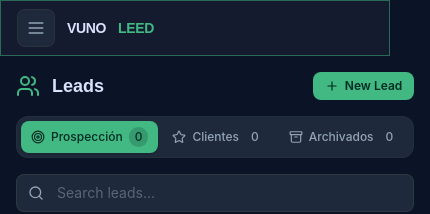
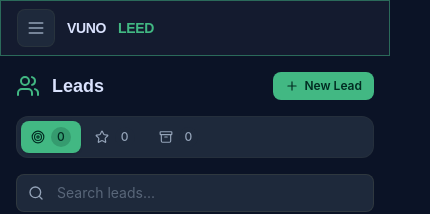
Before and after one commit to VunotekCore/vuno-app-leeds, a Vue app in the folder frontend/: page /leads in a window 390 px wide. Shown: the top 214 px of the page, 430 px wide, since content can reach past the window. Built offline with nearby package versions, Linux system fonts and the light colour scheme; no server answers; sample sign-in values are in the browser's storage.

Commit message:
feat: mobile tabs show only icons, text hidden below sm breakpoint
- Tab text (Prospección, Clientes, Archivados) hidden on < sm
- title attribute added to each button for tooltip on hover/long-press
- Icons + count badges always visible

```diff
--- a/frontend/src/views/LeadsView.vue
+++ b/frontend/src/views/LeadsView.vue
@@ -217,13 +217,14 @@ onMounted(() => {
     <div class="flex items-center gap-1 bg-surface-charcoal rounded-xl p-1 w-full overflow-x-auto border border-outline-variant/20">
       <button
         @click="handleTabChange('prospecting')"
+        title="Prospección"
         class="flex items-center gap-1.5 sm:gap-2 px-2.5 sm:px-4 py-1.5 sm:py-2 rounded-lg text-xs sm:text-sm font-medium transition cursor-pointer whitespace-nowrap"
         :class="activeTab === 'prospecting'
           ? 'bg-vue-green text-forest-deep shadow-sm'
           : 'text-slate-text hover:text-on-surface'"
       >
         <Target class="w-3.5 h-3.5 sm:w-4 sm:h-4" />
-        Prospección
+        <span class="hidden sm:inline">Prospección</span>
         <span
           class="text-xs px-1.5 py-0.5 rounded-full"
           :class="activeTab === 'prospecting' ? 'bg-forest-deep/20 text-forest-deep' : 'bg-surface-charcoal text-slate-text'"
@@ -233,13 +234,14 @@ onMounted(() => {
       </button>
       <button
         @click="handleTabChange('clients')"
+        title="Clientes"
         class="flex items-center gap-1.5 sm:gap-2 px-2.5 sm:px-4 py-1.5 sm:py-2 rounded-lg text-xs sm:text-sm font-medium transition cursor-pointer whitespace-nowrap"
         :class="activeTab === 'clients'
           ? 'bg-vue-green text-forest-deep shadow-sm'
           : 'text-slate-text hover:text-on-surface'"
       >
         <Star class="w-3.5 h-3.5 sm:w-4 sm:h-4" />
-        Clientes
+        <span class="hidden sm:inline">Clientes</span>
         <span
           class="text-xs px-1.5 py-0.5 rounded-full"
           :class="activeTab === 'clients' ? 'bg-forest-deep/20 text-forest-deep' : 'bg-surface-charcoal text-slate-text'"
@@ -249,13 +251,14 @@ onMounted(() => {
       </button>
       <button
         @click="handleTabChange('archived')"
+        title="Archivados"
         class="flex items-center gap-1.5 sm:gap-2 px-2.5 sm:px-4 py-1.5 sm:py-2 rounded-lg text-xs sm:text-sm font-medium transition cursor-pointer whitespace-nowrap"
         :class="activeTab === 'archived'
           ? 'bg-vue-green text-forest-deep shadow-sm'
           : 'text-slate-text hover:text-on-surface'"
       >
         <Archive class="w-3.5 h-3.5 sm:w-4 sm:h-4" />
-        Archivados
+        <span class="hidden sm:inline">Archivados</span>
         <span
           class="text-xs px-1.5 py-0.5 rounded-full"
           :class="activeTab === 'archived' ? 'bg-forest-deep/20 text-forest-deep' : 'bg-surface-charcoal text-slate-text'"
```
